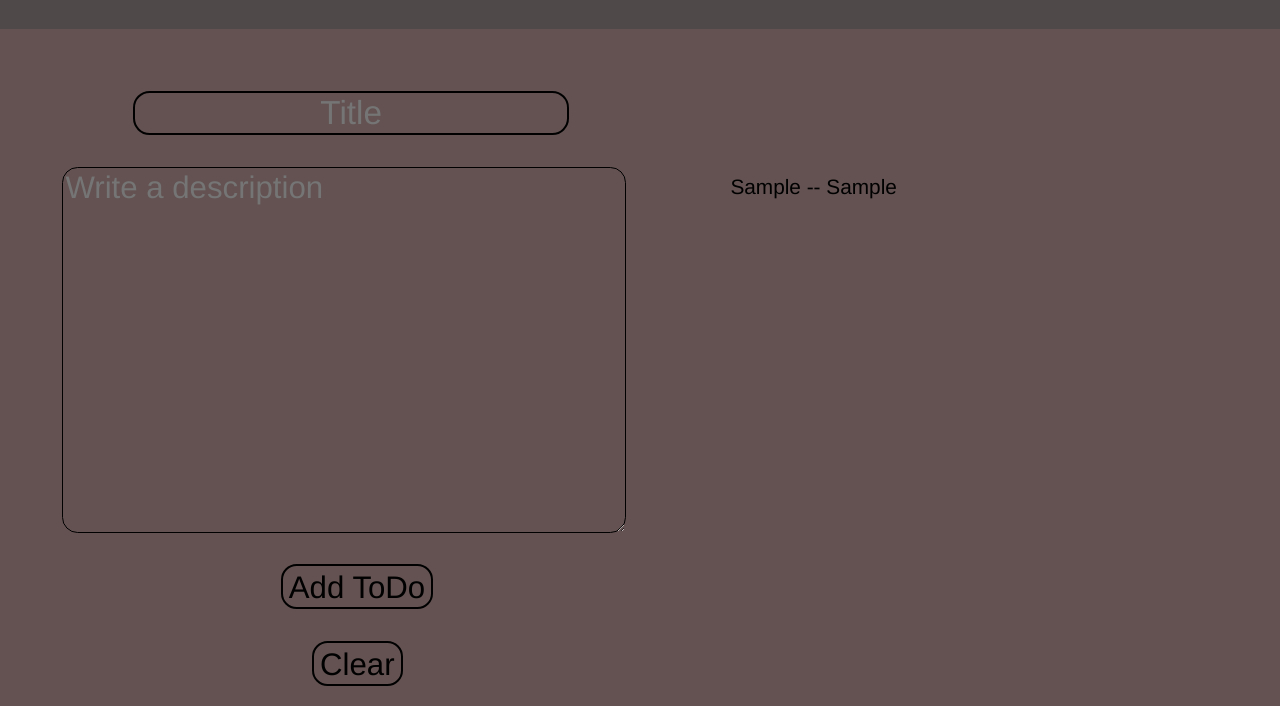
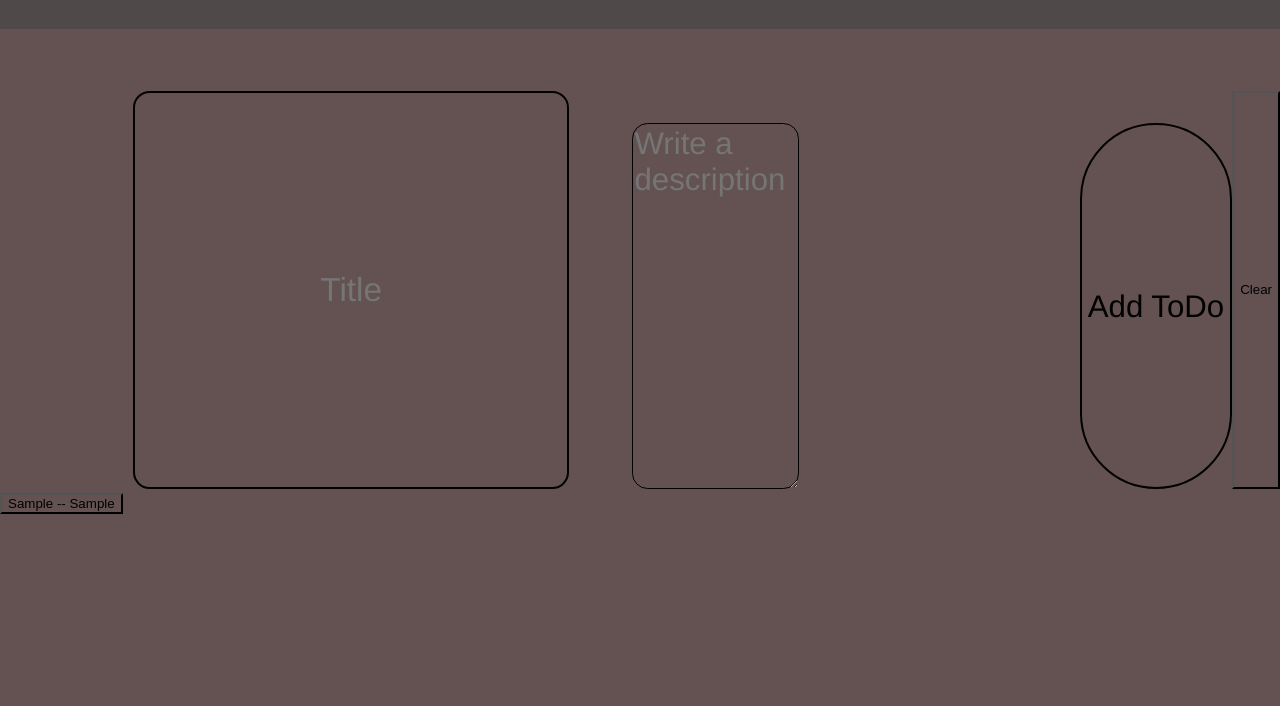
Before and after one commit to omartrese/toDo-list, a plain HTML site: page index.html in a window 1280 px wide. Both pictures are taken after typing "Sample", "Sample" into the empty fields and a click on the input "Add ToDo". Shown: the part 94-800 px from the top of the page. Drawn offline with Linux system fonts and the light colour scheme; a web font is replaced by a local one.

Commit message:
a-lot-of-bugs-CSS

```diff
--- a/index.js
+++ b/index.js
@@ -48,7 +48,7 @@ document.addEventListener('DOMContentLoaded', () => {
     taskList.innerHTML = tasks
       .map((task) => {
         const description = task.description ? ` -- ${task.description}` : '';
-        return `<p>${task.title}${description}</p>`;
+        return `<button id="removeTask"> <p>${task.title}${description}</p> </button>`;
       })
       .join('');
   }
--- a/styles.css
+++ b/styles.css
@@ -34,13 +34,15 @@ nav a:hover {
 }
 
 #toDo-container {
-  display: flex;
+  display: block;
   justify-content: start;
   margin-top: 3em;
   font-size: 1.3em;
 }
+#toDo-container #todoInput {
+  display: flex;
+}
 #toDo-container #todoInput #todo-title {
-  display: block;
   margin-left: 4em;
   font-size: 1.6em;
   font-family: "Mali", "Sofia", Helvetica, sans-serif;
@@ -50,7 +52,6 @@ nav a:hover {
   border-color: black;
 }
 #toDo-container #todoInput #todo-description {
-  display: block;
   margin-left: 2em;
   margin-top: 1em;
   font-size: 1.5em;
@@ -60,35 +61,12 @@ nav a:hover {
   border-color: black;
 }
 #toDo-container #todoInput #addTodo-button {
-  display: block;
   margin-left: 9em;
   margin-top: 1em;
   font-size: 1.5em;
   font-family: "Mali", "Sofia", Helvetica, sans-serif;
   padding-top: 0.15em;
-  border-radius: 0.5em;
+  border-radius: 100em;
   border-style: solid;
   border-color: black;
-}
-#toDo-container #todoInput #clear-todoList {
-  display: block;
-  margin-left: 10em;
-  margin-top: 1em;
-  font-size: 1.5em;
-  font-family: "Mali", "Sofia", Helvetica, sans-serif;
-  padding-top: 0.15em;
-  border-radius: 0.5em;
-  border-style: solid;
-  border-color: black;
-}
-#toDo-container #todoTasks
-{
-  margin-left: 5em;
-  margin-top: 2em;
-  font-size: 1em;
-  font-family: "Mali", "Sofia", Helvetica, sans-serif;
-}
-#toDo-container #todoTasks p
-{
-  margin-top: 2em;
 }/*# sourceMappingURL=styles.css.map */
```
Also changed, not shown: 1 other file.
